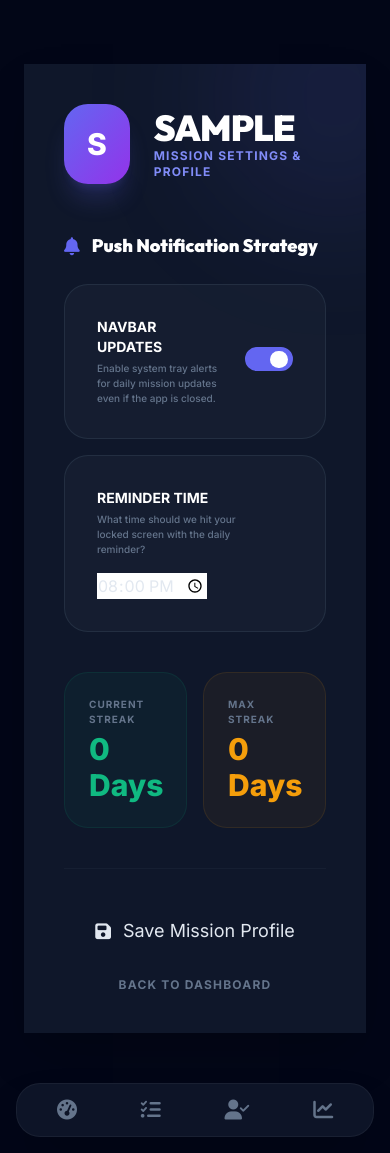
After one commit to MayurKharat0390/DisciTrack, a Django app: page /accounts/profile/ in a window 390 px wide. The commit adds this page. Run offline with Django 5.2, Linux system fonts and the light colour scheme; the visitor is signed in with stand-in values (Sample User, id 1); some libraries are stand-ins or nearby versions.

```diff
--- a/accounts/models.py
+++ b/accounts/models.py
@@ -11,6 +11,10 @@ class UserProfile(models.Model):
     performance_score = models.FloatField(default=0.0) # Average or cumulative
 
     last_active_date = models.DateField(null=True, blank=True)
+
+    # Notification Settings for Android System Drawer
+    notifications_enabled = models.BooleanField(default=True)
+    reminder_time = models.TimeField(default="20:00", help_text="What time should we remind you to update your data?")
 
     def __str__(self):
         return f"{self.user.username} Profile"
--- a/accounts/urls.py
+++ b/accounts/urls.py
@@ -3,5 +3,6 @@ from . import views
 
 urlpatterns = [
     path('signup/', views.SignupView.as_view(), name='signup'),
+    path('profile/', views.ProfileUpdateView.as_view(), name='profile'),
     path('', include('django.contrib.auth.urls')),
 ]
--- a/accounts/views.py
+++ b/accounts/views.py
@@ -2,6 +2,9 @@ from django.shortcuts import render, redirect
 from django.contrib.auth import login
 from django.contrib.auth.forms import UserCreationForm
 from django.views import View
+from django.contrib.auth.mixins import LoginRequiredMixin
+from .models import UserProfile
+from django import forms
 
 class SignupView(View):
     def get(self, request):
@@ -15,3 +18,25 @@ class SignupView(View):
             login(request, user)
             return redirect('dashboard')
         return render(request, 'registration/signup.html', {'form': form})
+
+class UserProfileForm(forms.ModelForm):
+    class Meta:
+        model = UserProfile
+        fields = ['notifications_enabled', 'reminder_time']
+        widgets = {
+            'reminder_time': forms.TimeInput(attrs={'type': 'time', 'class': 'input-premium'}),
+        }
+
+class ProfileUpdateView(LoginRequiredMixin, View):
+    def get(self, request):
+        profile = request.user.profile
+        form = UserProfileForm(instance=profile)
+        return render(request, 'accounts/profile.html', {'form': form, 'profile': profile})
+
+    def post(self, request):
+        profile = request.user.profile
+        form = UserProfileForm(request.POST, instance=profile)
+        if form.is_valid():
+            form.save()
+            return redirect('dashboard')
+        return render(request, 'accounts/profile.html', {'form': form, 'profile': profile})
--- /dev/null
+++ b/templates/accounts/profile.html
@@ -0,0 +1,110 @@
+{% extends "base/base.html" %}
+{% load crispy_forms_tags %}
+
+{% block content %}
+<div class="animate-fade-in max-w-2xl mx-auto mt-10">
+    <div class="glass-card p-10 bg-slate-900 shadow-2xl relative overflow-hidden">
+        <!-- Abstract Background Glow -->
+        <div class="absolute -top-24 -right-24 w-64 h-64 bg-indigo-500/10 rounded-full blur-3xl"></div>
+
+        <div class="flex items-center space-x-6 mb-12 relative z-10">
+            <div class="w-20 h-20 rounded-3xl bg-gradient-to-br from-indigo-500 to-purple-600 flex items-center justify-center text-white text-3xl font-black shadow-xl shadow-indigo-500/20">
+                {{ user.username|first|upper }}
+            </div>
+            <div>
+                <h1 class="text-4xl font-black text-white tracking-tight">{{ user.username|upper }}</h1>
+                <p class="text-indigo-400 font-bold uppercase tracking-widest text-xs">Mission Settings & Profile</p>
+            </div>
+        </div>
+
+        <form method="post" class="space-y-10 relative z-10">
+            {% csrf_token %}
+
+            <!-- Notification Strategy -->
+            <div class="space-y-6">
+                <h3 class="text-lg font-black text-white flex items-center space-x-3">
+                    <i class="fa-solid fa-bell text-indigo-500"></i>
+                    <span>Push Notification Strategy</span>
+                </h3>
+
+                <div class="grid grid-cols-1 gap-4">
+                    <div class="p-8 bg-slate-800/40 border border-slate-700/50 rounded-3xl flex items-center justify-between">
+                        <div class="flex-1 pr-6">
+                            <label class="text-white font-bold text-sm uppercase block mb-1">Navbar Updates</label>
+                            <p class="text-[10px] text-slate-500 font-medium">Enable system tray alerts for daily mission updates even if the app is closed.</p>
+                        </div>
+                        <div class="flex-shrink-0">
+                            {{ form.notifications_enabled }}
+                        </div>
+                    </div>
+
+                    <div class="p-8 bg-slate-800/40 border border-slate-700/50 rounded-3xl flex flex-col md:flex-row md:items-center justify-between space-y-4 md:space-y-0">
+                        <div class="flex-1 pr-6">
+                            <label class="text-white font-bold text-sm uppercase block mb-1">Reminder Time</label>
+                            <p class="text-[10px] text-slate-500 font-medium">What time should we hit your locked screen with the daily reminder?</p>
+                        </div>
+                        <div class="w-full md:w-32">
+                           {{ form.reminder_time }}
+                        </div>
+                    </div>
+                </div>
+            </div>
+
+            <!-- Performance Stats -->
+            <div class="grid grid-cols-2 gap-4">
+                <div class="p-6 bg-emerald-500/5 border border-emerald-500/10 rounded-3xl">
+                    <p class="text-[10px] text-slate-500 font-bold uppercase tracking-widest mb-1">Current Streak</p>
+                    <p class="text-3xl font-black text-emerald-500">{{ profile.current_streak }} Days</p>
+                </div>
+                <div class="p-6 bg-amber-500/5 border border-amber-500/10 rounded-3xl">
+                    <p class="text-[10px] text-slate-500 font-bold uppercase tracking-widest mb-1">Max Streak</p>
+                    <p class="text-3xl font-black text-amber-500">{{ profile.max_streak }} Days</p>
+                </div>
+            </div>
+
+            <div class="pt-8 border-t border-slate-800/50 flex flex-col space-y-4">
+                <button type="submit" class="btn-premium w-full flex items-center justify-center space-x-3 py-4 text-lg">
+                    <i class="fa-solid fa-floppy-disk"></i>
+                    <span>Save Mission Profile</span>
+                </button>
+                <a href="{% url 'dashboard' %}" class="text-center text-slate-500 font-bold hover:text-white transition-colors uppercase tracking-widest text-xs">Back to Dashboard</a>
+            </div>
+        </form>
+    </div>
+</div>
+
+<style>
+    /* Styling checkbox */
+    input[type="checkbox"] {
+        width: 3rem;
+        height: 1.5rem;
+        background-color: #0f172a;
+        border: 2px solid #334155;
+        border-radius: 9999px;
+        appearance: none;
+        cursor: pointer;
+        position: relative;
+        transition: all 0.3s cubic-bezier(0.4, 0, 0.2, 1);
+    }
+    input[type="checkbox"]:checked {
+        background-color: #6366f1;
+        border-color: #6366f1;
+    }
+    input[type="checkbox"]::after {
+        content: '';
+        position: absolute;
+        top: 2px;
+        left: 2px;
+        width: 1.1rem;
+        height: 1.1rem;
+        background-color: #94a3b8;
+        border-radius: 50%;
+        transition: all 0.3s cubic-bezier(0.4, 0, 0.2, 1);
+    }
+    input[type="checkbox"]:checked::after {
+        left: calc(100% - 1.3rem);
+        background-color: white;
+    }
+    .asteriskField { display: none; }
+</style>
+{% endblock %}
--- a/templates/base/base.html
+++ b/templates/base/base.html
@@ -4,7 +4,7 @@
 <head>
     <meta charset="UTF-8">
     <meta name="viewport" content="width=device-width, initial-scale=1.0">
-    <title>{% block title %}Personal Accountability Engine (PAE){% endblock %}</title>
+    <title>{% block title %}GrindCore | Pro Discipline Engine{% endblock %}</title>
     <!-- Tailwind CSS CDN -->
     <script src="https://cdn.tailwindcss.com"></script>
     <!-- Google Fonts: Inter & Outfit -->
@@ -30,7 +30,7 @@
                 <div class="w-10 h-10 bg-indigo-500 rounded-xl flex items-center justify-center shadow-lg shadow-indigo-500/20">
                     <i class="fa-solid fa-fire text-white text-xl"></i>
                 </div>
-                <span class="text-2xl font-black tracking-tighter uppercase font-heading">PAE.System</span>
+                <span class="text-2xl font-black tracking-tighter uppercase font-heading">GrindCore</span>
             </div>
 
             <nav class="flex-1 space-y-3">
@@ -54,15 +54,15 @@
 
             <div class="border-t border-slate-800/50 pt-8">
                 {% if user.is_authenticated %}
-                <div class="flex items-center space-x-4 p-4 bg-slate-900/50 rounded-3xl border border-slate-800/50">
-                    <div class="w-12 h-12 rounded-2xl bg-gradient-to-br from-indigo-500 to-purple-500 flex items-center justify-center font-black text-white text-xl shadow-lg">
+                <a href="{% url 'profile' %}" class="flex items-center space-x-4 p-4 bg-slate-900/50 rounded-3xl border border-slate-800/50 hover:border-indigo-500/30 transition-all group">
+                    <div class="w-12 h-12 rounded-2xl bg-gradient-to-br from-indigo-500 to-purple-500 flex items-center justify-center font-black text-white text-xl shadow-lg group-hover:scale-105 transition-transform">
                         {{ user.username|first|upper }}
                     </div>
                     <div class="flex-1 overflow-hidden">
-                        <p class="text-sm font-black text-white truncate">{{ user.username|upper }}</p>
-                        <p class="text-[10px] text-indigo-400 font-bold uppercase tracking-widest">Elite Member</p>
+                        <p class="text-sm font-black text-white truncate group-hover:text-indigo-400 transition-colors">{{ user.username|upper }}</p>
+                        <p class="text-[10px] text-indigo-400 font-bold uppercase tracking-widest">Edit Profile <i class="fa-solid fa-chevron-right ml-1"></i></p>
                     </div>
-                </div>
+                </a>
                 <form action="{% url 'logout' %}" method="post" class="mt-4">
                     {% csrf_token %}
                     <button type="submit" class="w-full flex items-center justify-center space-x-2 p-3 rounded-xl text-slate-500 hover:text-red-400 transition-all duration-300 font-bold text-sm uppercase tracking-widest">
@@ -95,7 +95,21 @@
     <script>
         if ('serviceWorker' in navigator) {
           window.addEventListener('load', () => {
-            navigator.serviceWorker.register('{% static "sw.js" %}');
+            navigator.serviceWorker.register('{% static "sw.js" %}').then(reg => {
+                // Request Permission for Native PUSH
+                if (window.Notification && Notification.permission !== 'granted') {
+                    Notification.requestPermission(status => {
+                        if (status === 'granted') {
+                            reg.showNotification('PAE Alert!', {
+                                body: 'System Notifications are now ACTIVE. You will receive mission updates in your navbar.',
+                                icon: 'https://cdn-icons-png.flaticon.com/512/1169/1169611.png',
+                                badge: 'https://cdn-icons-png.flaticon.com/512/1169/1169611.png',
+                                vibrate: [200, 100, 200]
+                            });
+                        }
+                    });
+                }
+            });
           });
         }
     </script>
```
Also changed, not shown: accounts/migrations/0002_userprofile_notifications_enabled_and_more.py (added).
